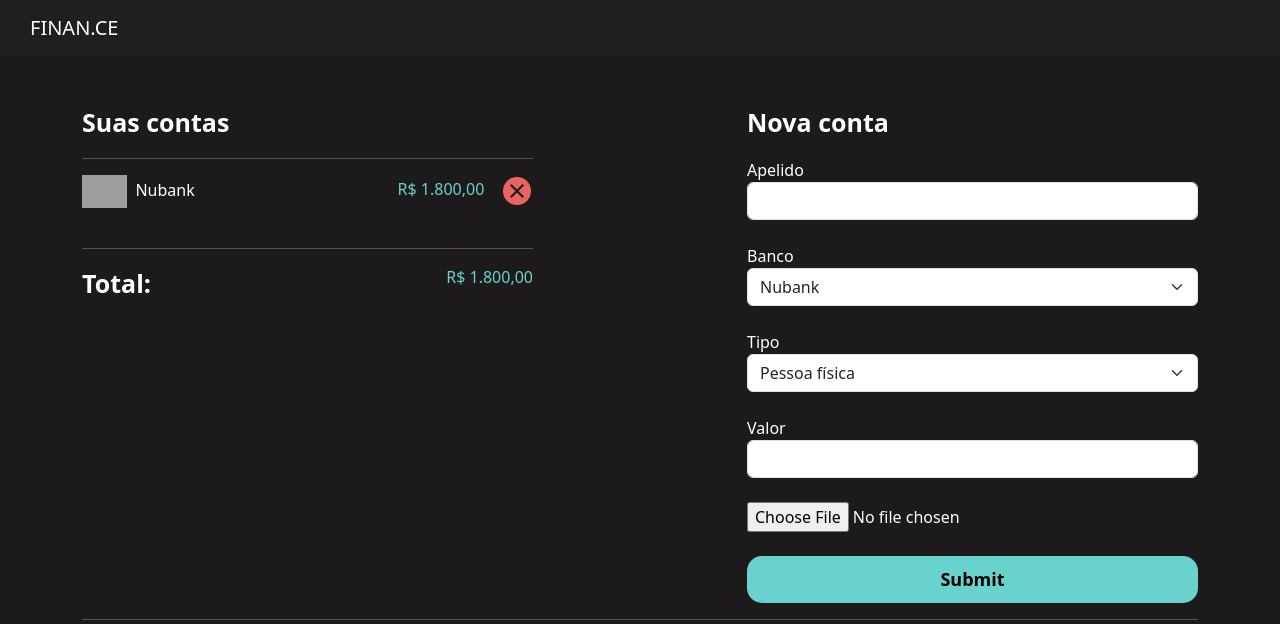
After one commit to Rodrigo-Monteiro-Lima/PSW_FINAN.CE, a Django app: page /perfil/gerenciar/ in a window 1280 px wide. The commit adds this page. Shown: the top 624 px of the page. Run offline with Django 4.2, Linux system fonts and the light colour scheme; grey boxes are pictures that could not be loaded.

Commit message:
feat: gerenciar view

```diff
--- /dev/null
+++ b/perfil/templates/gerenciar.html
@@ -0,0 +1,107 @@
+{% extends 'bases/base.html' %}
+{% load static %}
+{% block 'head' %}
+
+    <link href="{% static 'perfil/css/home.css' %}" rel="stylesheet">
+    <link href="{% static 'perfil/css/gerenciar.css' %}" rel="stylesheet">
+
+{% endblock %}
+
+{% block 'body' %}
+    <br>
+    <br>
+    <div class="container">
+        <div class="row">
+            <div class="col-md-5">
+                <p class="fonte-destaque">Suas contas</p>
+                <hr>
+
+                <div class="contas">
+
+
+                        <div class="lista-contas-main">
+                            <span><img width="10%" src="#">&nbsp&nbspNubank</span>
+
+                            <span class="total-conta positivo ">R$ 1.800,00&nbsp&nbsp&nbsp <a href="#"><img src="{% static 'perfil/img/exit.png' %}"></a></span>
+                        </div>
+                        <br>
+
+
+                </div>
+
+                <hr>
+                <span class="fonte-destaque">Total:</span>
+                <span class="positivo total-conta font-destaque">R$ 1.800,00</span>
+            </div>
+
+            <div class="col-md-2"></div>
+
+            <div class="col-md-5">
+                <p class="fonte-destaque">Nova conta</p>
+
+                <form action="" method="POST">
+                    <label>Apelido</label>
+                    <input type="text" name="apelido" class="form-control" placeholder="">
+                    <br>
+                    <label>Banco</label>
+                    <select name="banco" class="form-select">
+                        <option value="NU">Nubank</option>
+                    </select>
+                    <br>
+                    <label>Tipo</label>
+                    <select name="tipo" class="form-select">
+                        <option value="pf">Pessoa física</option>
+                        <option value="pj">Pessoa jurídica</option>
+                    </select>
+                    <br>
+                    <label>Valor</label>
+                    <input type="number" name="valor" class="form-control" placeholder="">
+                    <br>
+                    <input type="file" placeholder="Ícone" name="icone">
+                    <br>
+                    <br>
+                    <input style="width: 100%" type="submit" class="botao-principal">
+                </form>
+            </div>
+        </div>
+
+        <hr>
+
+        <div class="row">
+            <div class="col-md-5">
+                <span class="fonte-destaque">Nova categoria</span>
+
+                <form action="" method="POST">
+                    <label>Categoria</label>
+                    <input type="text" name="categoria" class="form-control">
+                    <br>
+
+                    <input type="checkbox" name="essencial" value="essencial"><label class="positivo">&nbspEssencial</label>
+                    <br>
+                    <br>
+                    <input style="width: 100%" type="submit" class="botao-principal" value="Adicionar">
+                </form>
+            </div>
+
+            <div class="col-md-2">
+            </div>
+
+            <div class="col-md-5">
+                <span class="fonte-destaque">Suas categoria</span>
+                <br>
+                <div class="contas">
+
+
+                        <div class="lista-contas-main">
+                            <span>Lazer</span>
+
+                            <span class="total-conta"><a href="#"><img src="#"></a></span>
+                        </div>
+                        <br>
+
+
+                </div>
+            </div>
+        </div>
+    </div>
+{% endblock %}
--- a/perfil/urls.py
+++ b/perfil/urls.py
@@ -3,4 +3,5 @@ from . import views
 
 urlpatterns = [
     path("home/", views.home, name="home"),
+    path("gerenciar/", views.gerenciar, name="gerenciar"),
 ]
--- a/perfil/views.py
+++ b/perfil/views.py
@@ -6,3 +6,7 @@
 
 def home(request):
     return render(request, "home.html")
+
+
+def gerenciar(request):
+    return render(request, "gerenciar.html")
--- /dev/null
+++ b/templates/static/perfil/css/home.css
@@ -0,0 +1,73 @@
+.card{
+  width: 100%;
+  background-color: var(--main-color);
+  padding: 20px;
+
+}
+
+.saldo{
+  border-left: 2px solid var(--contrast-color);
+  padding-left: 10px;
+}
+
+.fonte-destaque{
+  font-weight: bold;
+  font-size: 25px;
+}
+
+.font-light{
+  font-weight: 200;
+}
+
+.hr-borda{
+  color: var(--dark-color);
+}
+
+.lista-conta{
+  background-color: var(--dark-color);
+  padding: 8px;
+  border-radius: 10px;
+}
+
+.total-conta{
+  color: #B9F1D6;
+  font-weight: 200;
+  float: right;
+}
+
+.botao-principal{
+  text-decoration: none;
+  color: black;
+  font-weight: bold;
+  font-size: 18px;
+  padding: 10px;
+  background-color: var(--contrast-color);
+  text-align: center;
+  border-radius: 15px;
+  border: none;
+}
+
+.despesa{
+  border-right: 2px solid var(--differential-color);
+  text-align: right;
+  padding-right: 10px;
+}
+
+.negativo{
+  color: var(--differential-color);
+}
+
+.positivo{
+  color: var(--contrast-color);
+}
+
+.icone-setas{
+  width: 50%;
+  display: inline;
+}
+
+.seta-container {
+  display: flex;
+  justify-content: start;
+  align-items: center;
+}
```
Also changed, not shown: perfil/templates/home.html (+11 -4 lines), templates/static/perfil/img/check.png (added), templates/static/perfil/img/entradas.png (added), templates/static/perfil/img/exit.png (added), templates/static/perfil/img/saidas.png (added).
